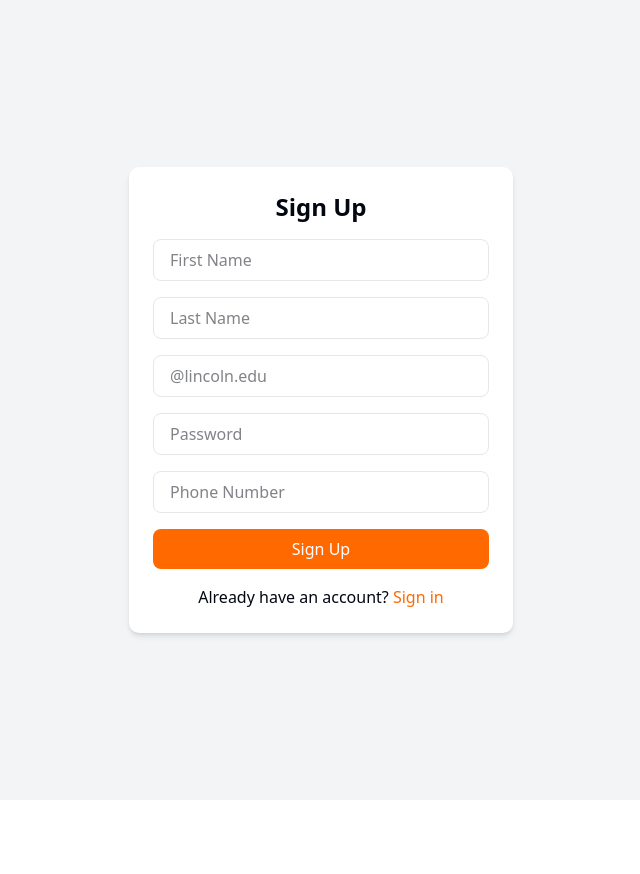
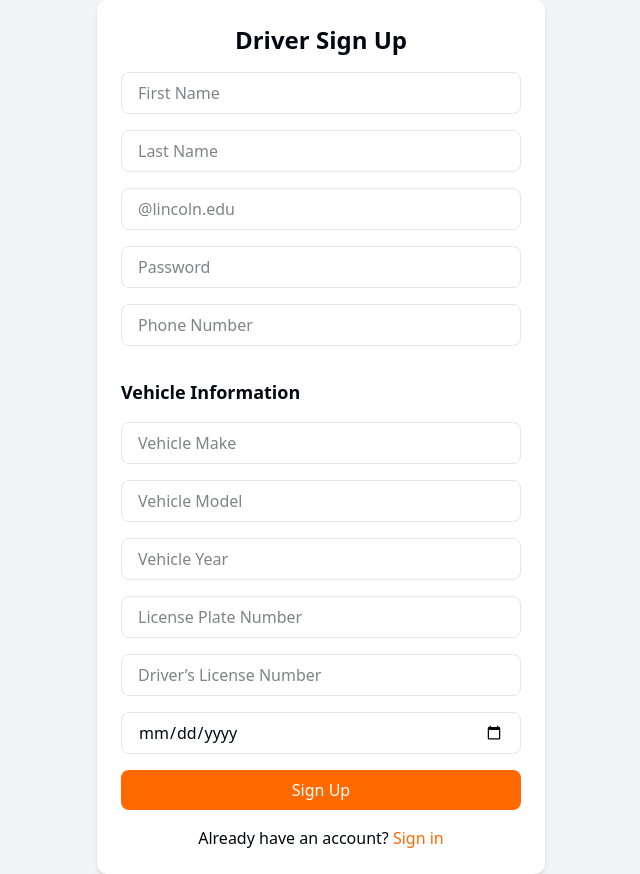
Before and after one commit to GraceJulius/LionRide, a Next.js app in the folder frontend/lionride-frontend/: page /driver/signup in a window 1280 px wide. Shown: the whole page, without its empty margins (319-959 px from the left). Before the commit the page ends 800 px from the top, so only its background shows below. Built offline with nearby package versions, Linux system fonts and the light colour scheme; no server answers.

Commit message:
feat: driver signup page

```diff
--- a/frontend/lionride-frontend/src/app/driver/signup/page.js
+++ b/frontend/lionride-frontend/src/app/driver/signup/page.js
@@ -1,21 +1,229 @@
-"use client"; // Mark as a client component
-import { useSearchParams } from "next/navigation";
-import { Suspense } from "react";
-import Signup from "../../signup/page"; // Links the driver with the main signup page already created
+"use client";
 
-// Component that uses useSearchParams
-function DriverSignupContent() {
-  const searchParams = useSearchParams();
-  const userType = searchParams.get("userType") || "USER";
-  console.log("User Type:", userType);
-  return <Signup userType={userType} />;
-}
+import { useRouter } from "next/navigation";
+import { useState } from "react";
+import { auth } from "../../firebase/firebaseClient"; // Adjust path if necessary
+import { createUserWithEmailAndPassword, sendEmailVerification } from "firebase/auth";
 
-// Default export for the page
 export default function DriverSignup() {
+  const [formData, setFormData] = useState({
+    firstName: "",
+    lastName: "",
+    email: "",
+    password: "",
+    phoneNumber: "",
+    vehicleMake: "",
+    vehicleModel: "",
+    vehicleYear: "",
+    licensePlate: "",
+    driverLicenseNumber: "",
+    licenseExpiry: "",
+  });
+
+  const [error, setError] = useState("");
+  const router = useRouter();
+
+  const handleChange = (e) => {
+    setFormData({ ...formData, [e.target.name]: e.target.value });
+  };
+
+  const formatDate = (dateString) => {
+    if (!dateString) return null;
+
+    const parts = dateString.split("/");
+    if (parts.length === 3) {
+      const [month, day, year] = parts;
+      return `${year}-${month.padStart(2, "0")}-${day.padStart(2, "0")}`;
+    }
+    return dateString; // Return as-is if already correct
+  };
+
+  const handleSubmit = async (e) => {
+    e.preventDefault();
+    const {
+      firstName,
+      lastName,
+      email,
+      password,
+      phoneNumber,
+      vehicleMake,
+      vehicleModel,
+      vehicleYear,
+      licensePlate,
+      driverLicenseNumber,
+      licenseExpiry,
+    } = formData;
+
+    // Ensure the email is from Lincoln University
+    if (!email.endsWith("@lincoln.edu") && !email.endsWith("@lions.lincoln.edu")) {
+      setError("Only Lincoln University email addresses are allowed.");
+      return;
+    }
+
+    try {
+      // Create user with email and password
+      const userCredential = await createUserWithEmailAndPassword(auth, email, password);
+      await sendEmailVerification(userCredential.user);
+
+      const idToken = await userCredential.user.getIdToken();
+
+      // Base URL for the backend
+      const baseURL = process.env.NEXT_PUBLIC_API_BASE_URL;
+
+      // Register user in the backend
+      const registrationEndpoint = `${baseURL}/api/v1/users/register`;
+      const userResponse = await fetch(registrationEndpoint, {
+        method: "POST",
+        headers: {
+          "Content-Type": "application/json",
+          Authorization: `Bearer ${idToken}`,
+        },
+        body: JSON.stringify({
+          firstName,
+          lastName,
+          email,
+          phoneNumber,
+          userType: "DRIVER",
+        }),
+      });
+
+      if (!userResponse.ok) throw new Error("Failed to register user");
+
+      // Register driver details in the backend
+      const driverDetailRegistrationEndpoint = `${baseURL}/api/v1/driver/register`;
+      const driverResponse = await fetch(driverDetailRegistrationEndpoint, {
+        method: "POST",
+        headers: {
+          "Content-Type": "application/json",
+          Authorization: `Bearer ${idToken}`,
+        },
+        body: JSON.stringify({
+          vehicleMake,
+          vehicleModel,
+          vehicleYear,
+          licensePlate,
+          driverLicenseNumber,
+          licenseExpiry: formatDate(licenseExpiry),
+        }),
+      });
+
+      if (!driverResponse.ok) throw new Error("Failed to register driver details");
+
+      // Redirect to login page after successful registration
+      router.push("/driver/login");
+    } catch (err) {
+      setError(err.message);
+    }
+  };
+
   return (
-    <Suspense fallback={<div>Loading...</div>}>
-      <DriverSignupContent />
-    </Suspense>
+    <div className="flex justify-center items-center min-h-screen bg-gray-100">
+      <div className="bg-white p-6 rounded-lg shadow-md w-full max-w-md">
+        <h1 className="text-2xl font-bold mb-4 text-center">Driver Sign Up</h1>
+        {error && <p className="text-red-500 text-center mb-4">{error}</p>}
+
+        <form onSubmit={handleSubmit} className="space-y-4">
+          <input
+            name="firstName"
+            type="text"
+            placeholder="First Name"
+            onChange={handleChange}
+            required
+            className="w-full px-4 py-2 border rounded-md focus:outline-none focus:ring-2 focus:ring-orange-500" />
+
+          <input
+            name="lastName"
+            type="text"
+            placeholder="Last Name"
+            onChange={handleChange}
+            required
+            className="w-full px-4 py-2 border rounded-md focus:outline-none focus:ring-2 focus:ring-orange-500" />
+
+          <input
+            name="email"
+            type="email"
+            placeholder="@lincoln.edu"
+            onChange={handleChange}
+            required
+            className="w-full px-4 py-2 border rounded-md focus:outline-none focus:ring-2 focus:ring-orange-500" />
+
+          <input
+            name="password"
+            type="password"
+            placeholder="Password"
+            onChange={handleChange}
+            required
+            className="w-full px-4 py-2 border rounded-md focus:outline-none focus:ring-2 focus:ring-orange-500" />
+
+          <input
+            name="phoneNumber"
+            type="tel"
+            placeholder="Phone Number"
+            onChange={handleChange}
+            required
+            className="w-full px-4 py-2 border rounded-md focus:outline-none focus:ring-2 focus:ring-orange-500" />
+
+          <h2 className="text-lg font-semibold mt-4">Vehicle Information</h2>
+          <input
+            name="vehicleMake"
+            type="text"
+            placeholder="Vehicle Make"
+            onChange={handleChange}
+            required
+            className="w-full px-4 py-2 border rounded-md focus:outline-none focus:ring-2 focus:ring-orange-500" />
+
+          <input
+            name="vehicleModel"
+            type="text"
+            placeholder="Vehicle Model"
+            onChange={handleChange}
+            required
+            className="w-full px-4 py-2 border rounded-md focus:outline-none focus:ring-2 focus:ring-orange-500" />
+
+          <input
+            name="vehicleYear"
+            type="number"
+            placeholder="Vehicle Year"
+            onChange={handleChange}
+            required
+            className="w-full px-4 py-2 border rounded-md focus:outline-none focus:ring-2 focus:ring-orange-500" />
+
+          <input
+            name="licensePlate"
+            type="text"
+            placeholder="License Plate Number"
+            onChange={handleChange}
+            required
+            className="w-full px-4 py-2 border rounded-md focus:outline-none focus:ring-2 focus:ring-orange-500" />
+
+          <input
+            name="driverLicenseNumber"
+            type="text"
+            placeholder="Driver’s License Number"
+            onChange={handleChange}
+            required
+            className="w-full px-4 py-2 border rounded-md focus:outline-none focus:ring-2 focus:ring-orange-500" />
+
+          <input
+            name="licenseExpiry"
+            type="date"
+            placeholder="License Expiry Date"
+            onChange={handleChange}
+            required
+            className="w-full px-4 py-2 border rounded-md focus:outline-none focus:ring-2 focus:ring-orange-500" />
+
+          <button type="submit" className="w-full bg-orange-500 text-white px-4 py-2 rounded-md">
+            Sign Up
+          </button>
+        </form>
+
+        <p className="text-center mt-4">
+          Already have an account?{" "}
+          <a href="/driver/login" className="text-orange-500 hover:underline">
+            Sign in
+          </a>
+        </p>
+      </div>
+    </div>
   );
 }
```
